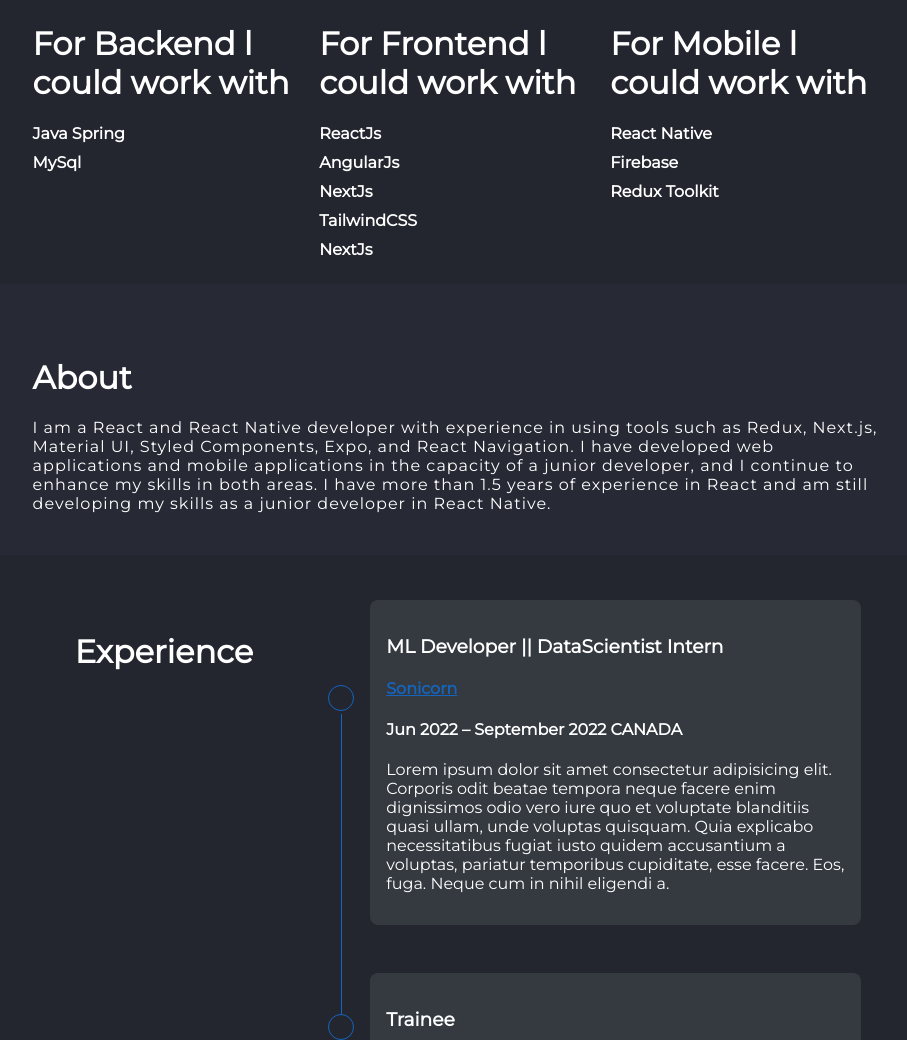
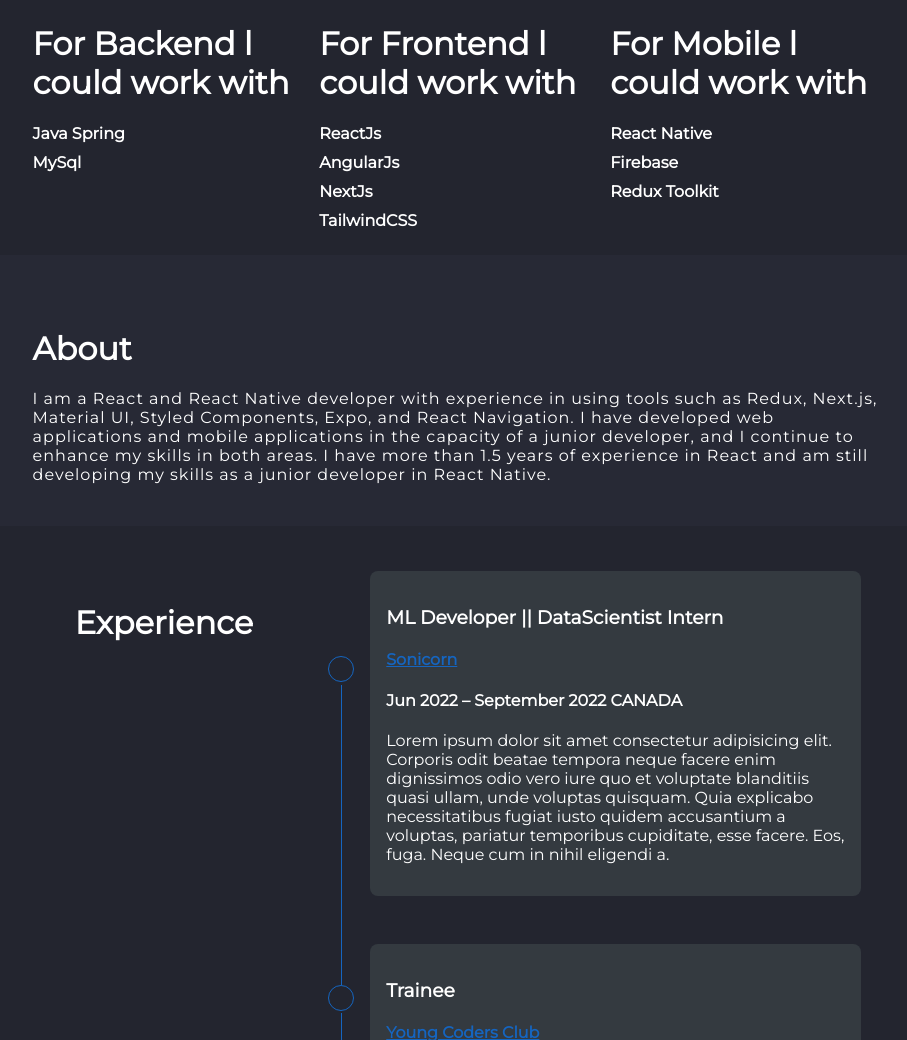
Before and after one commit to cancancann/hikmetcanoyke.github.io, a plain HTML site: page index.html in a window 1280 px wide. Shown: the part 722-1762 px from the top of the page, without its empty margins (185-1092 px from the left). Drawn offline with Linux system fonts and the light colour scheme.

Commit message:
fix: update index

```diff
--- a/index.html
+++ b/index.html
@@ -122,7 +122,6 @@
                 <strong>AngularJs</strong>
                 <strong>NextJs</strong>
                 <strong>TailwindCSS</strong>
-                <strong>NextJs</strong>
               </div>
             </div>
             <div>
```
